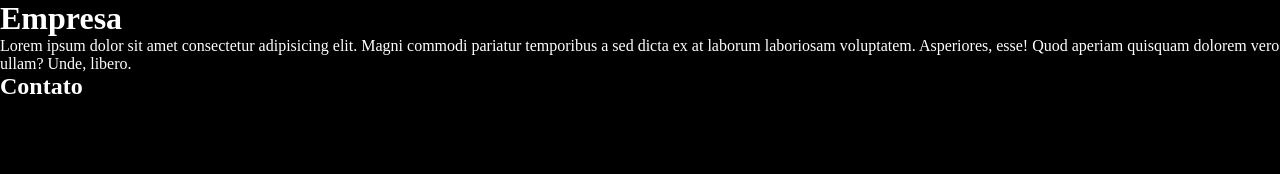
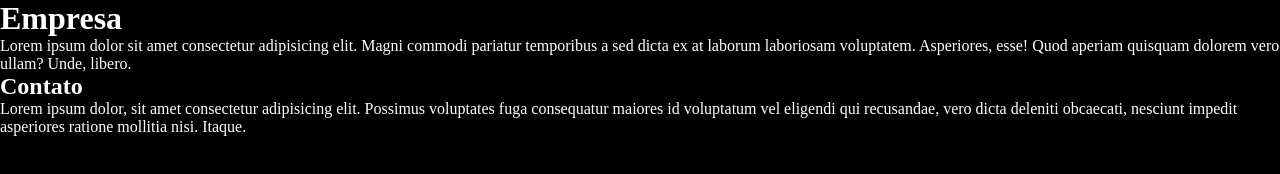
Before and after one commit to joaoVitor-amaro/curso_gitGitHub, a plain HTML site: page empresa.html in a window 1280 px wide. Drawn offline with Linux system fonts and the light colour scheme.

Commit message:
Alterado a página sobre

```diff
--- a/empresa.html
+++ b/empresa.html
@@ -11,5 +11,6 @@
     <h1>Empresa</h1>
     <p>Lorem ipsum dolor sit amet consectetur adipisicing elit. Magni commodi pariatur temporibus a sed dicta ex at laborum laboriosam voluptatem. Asperiores, esse! Quod aperiam quisquam dolorem vero ullam? Unde, libero.</p>
     <h2>Contato</h2>
+    <span>Lorem ipsum dolor, sit amet consectetur adipisicing elit. Possimus voluptates fuga consequatur maiores id voluptatum vel eligendi qui recusandae, vero dicta deleniti obcaecati, nesciunt impedit asperiores ratione mollitia nisi. Itaque.</span>
 </body>
 </html>
```
